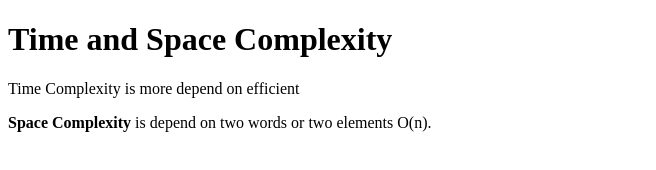
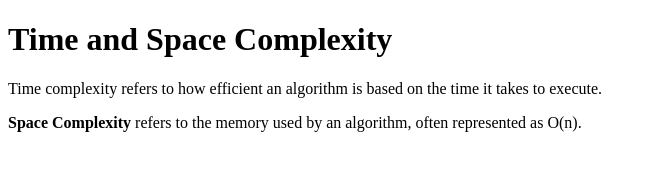
Before and after one commit to acciojob/time-and-space-complexity-piyushthawale19, a website: page main.html in a window 1280 px wide. Shown: the whole page, without its empty margins (0-656 px from the left). Drawn offline with Linux system fonts and the light colour scheme.

Commit message:
created a submission

```diff
--- a/main.html
+++ b/main.html
@@ -8,10 +8,15 @@
 
 <body>
 	<!-- the entire body must be written by student -->
-	<h1>Time and Space Complexity</h1>
-	<p>Time Complexity is more depend on efficient </p>
-	<p><b>Space Complexity</b> is depend on two words or two elements O(n).</p>
-    <script type="text/javascript" src="./script.js">
+	 <h1>Time and Space Complexity</h1>
+
+    <p>
+        Time complexity refers to how efficient an algorithm is based on the time it takes to execute.
+    </p>
+
+    <p>
+        <b>Space Complexity</b> refers to the memory used by an algorithm, often represented as O(n).
+    </p>
 </script>
 
 </body>
```
